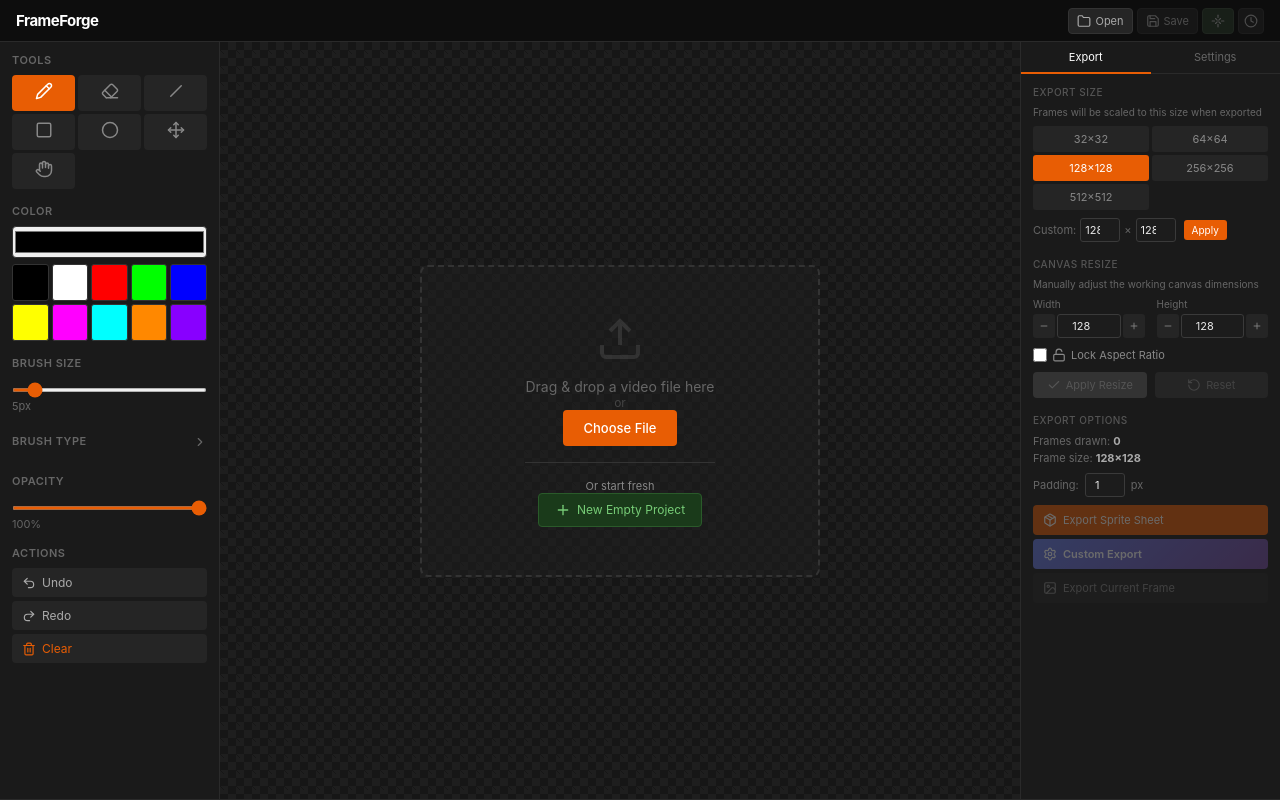
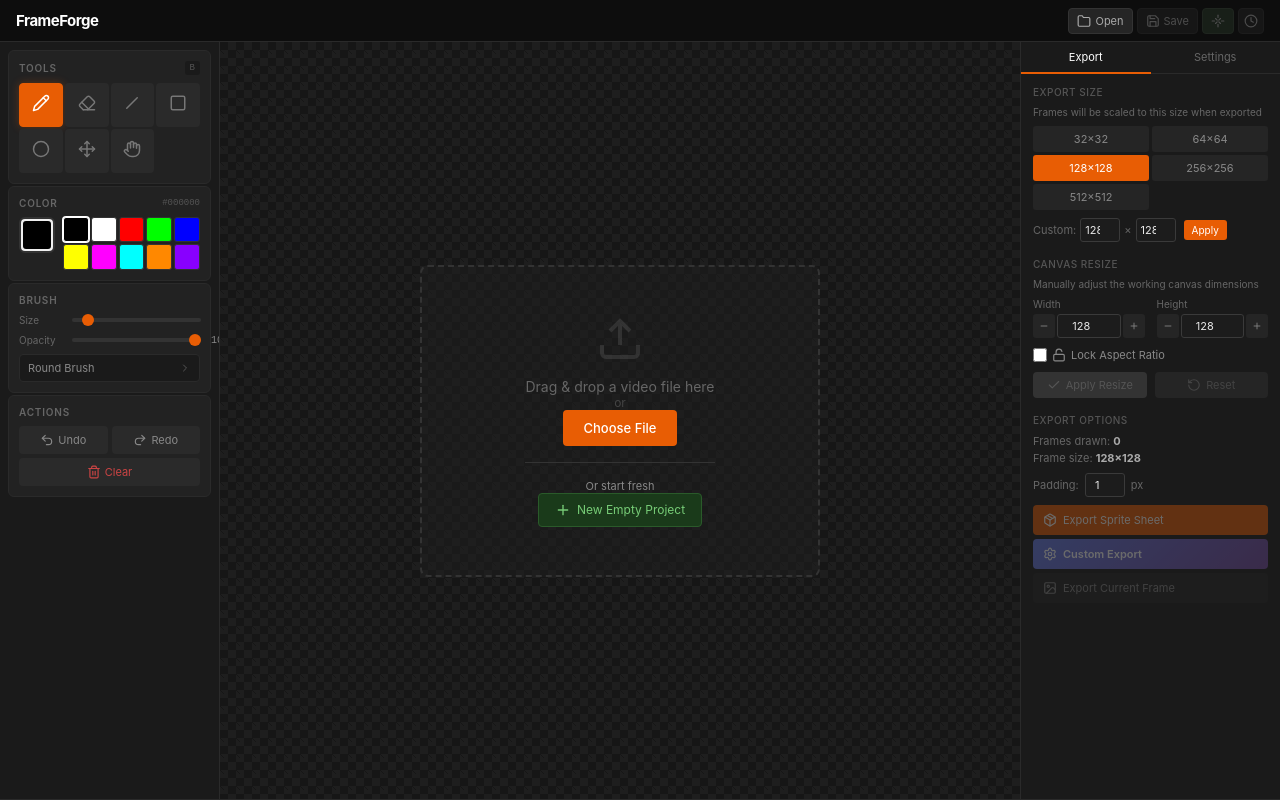
Before and after one commit to Luki3532/Animation, a Vue app in the folder animation-tracer/: page / in a window 1280 px wide. Built offline with nearby package versions, Linux system fonts and the light colour scheme.

Commit message:
feat: enhance ToolPalette component with improved section headers, tooltips, and layout adjustments

```diff
--- a/animation-tracer/src/components/ToolPalette.vue
+++ b/animation-tracer/src/components/ToolPalette.vue
@@ -1,7 +1,11 @@
 <template>
   <div class="tool-palette">
-    <div class="tool-section">
-      <h3>Tools</h3>
+    <!-- Tools Section -->
+    <div class="tool-section tools-section">
+      <div class="section-header">
+        <span class="section-title">Tools</span>
+        <span class="tool-hint" v-if="currentToolHotkey">{{ currentToolHotkey }}</span>
+      </div>
       <div class="tools-grid">
         <button
           v-for="tool in tools"
@@ -10,14 +14,20 @@
           @click="drawingStore.setTool(tool.id)"
           @mouseenter="drawingStore.setHoveredHint(getTooltip(tool))"
           @mouseleave="drawingStore.setHoveredHint('')"
+          :title="getTooltip(tool)"
         >
           <span v-html="tool.icon"></span>
         </button>
       </div>
     </div>
 
-    <div class="tool-section">
-      <h3>Color</h3>
+    <!-- Color Section -->
+    <div class="tool-section color-section">
+      <div class="section-header">
+        <span class="section-title">Color</span>
+        <span class="color-value">{{ drawingStore.toolSettings.color }}</span>
+      </div>
+      <div class="color-main">
         <input
           type="color"
           :value="drawingStore.toolSettings.color"
@@ -29,14 +39,24 @@
             v-for="color in colorPresets"
             :key="color"
             :style="{ background: color }"
+            :class="{ active: drawingStore.toolSettings.color === color }"
             class="color-preset"
             @click="drawingStore.setColor(color)"
           />
         </div>
       </div>
+    </div>
 
-    <div class="tool-section">
-      <h3>Brush Size</h3>
+    <!-- Brush Settings Section -->
+    <div class="tool-section brush-section">
+      <div class="section-header">
+        <span class="section-title">Brush</span>
+      </div>
+
+      <div class="brush-controls">
+        <div class="control-row">
+          <label>Size</label>
+          <div class="slider-with-value">
             <input
               type="range"
               min="1"
@@ -44,17 +64,30 @@
               :value="drawingStore.toolSettings.brushSize"
               @input="onBrushSizeChange"
             />
-      <span class="size-value">{{ drawingStore.toolSettings.brushSize }}px</span>
+            <span class="value-display">{{ drawingStore.toolSettings.brushSize }}</span>
+          </div>
         </div>
 
-    <div class="tool-section brush-palette-section">
-      <h3
-        class="collapsible-header"
-        @click="brushPaletteCollapsed = !brushPaletteCollapsed"
-      >
-        <span>Brush Type</span>
-        <ChevronDown :size="14" :class="{ rotated: brushPaletteCollapsed }" />
-      </h3>
+        <div class="control-row">
+          <label>Opacity</label>
+          <div class="slider-with-value">
+            <input
+              type="range"
+              min="0"
+              max="100"
+              :value="drawingStore.toolSettings.opacity * 100"
+              @input="onOpacityChange"
+            />
+            <span class="value-display">{{ Math.round(drawingStore.toolSettings.opacity * 100) }}%</span>
+          </div>
+        </div>
+      </div>
+
+      <!-- Brush Type (Collapsible) -->
+      <div class="brush-type-toggle" @click="brushPaletteCollapsed = !brushPaletteCollapsed">
+        <span>{{ currentBrushName }}</span>
+        <ChevronDown :size="12" :class="{ rotated: brushPaletteCollapsed }" />
+      </div>
       <div class="brush-palette" v-show="!brushPaletteCollapsed">
         <button
           v-for="brush in brushTypes"
@@ -64,43 +97,46 @@
           @mouseenter="drawingStore.setHoveredHint(brush.name)"
           @mouseleave="drawingStore.setHoveredHint('')"
           class="brush-preview"
+          :title="brush.name"
         >
           <div class="brush-shape" :class="brush.id"></div>
         </button>
       </div>
     </div>
 
-    <div class="tool-section">
-      <h3>Opacity</h3>
-      <input
-        type="range"
-        min="0"
-        max="100"
-        :value="drawingStore.toolSettings.opacity * 100"
-        @input="onOpacityChange"
-      />
-      <span class="size-value">{{ Math.round(drawingStore.toolSettings.opacity * 100) }}%</span>
+    <!-- Actions Section -->
+    <div class="tool-section actions-section">
+      <div class="section-header">
+        <span class="section-title">Actions</span>
       </div>
-
-    <div class="tool-section">
-      <h3>Actions</h3>
       <div class="action-buttons">
         <button
           @click="emit('undo')"
-          @mouseenter="drawingStore.setHoveredHint('Undo last action (Ctrl+Z)')"
+          @mouseenter="drawingStore.setHoveredHint('Undo (Ctrl+Z)')"
           @mouseleave="drawingStore.setHoveredHint('')"
-        ><Undo2 :size="14" /> Undo</button>
+          class="action-btn"
+        >
+          <Undo2 :size="14" />
+          <span>Undo</span>
+        </button>
         <button
           @click="emit('redo')"
-          @mouseenter="drawingStore.setHoveredHint('Redo last undone action (Ctrl+Y)')"
+          @mouseenter="drawingStore.setHoveredHint('Redo (Ctrl+Y)')"
           @mouseleave="drawingStore.setHoveredHint('')"
-        ><Redo2 :size="14" /> Redo</button>
+          class="action-btn"
+        >
+          <Redo2 :size="14" />
+          <span>Redo</span>
+        </button>
         <button
           @click="emit('clear')"
-          class="danger"
-          @mouseenter="drawingStore.setHoveredHint('Clear all drawings on current frame')"
+          class="action-btn danger"
+          @mouseenter="drawingStore.setHoveredHint('Clear frame')"
           @mouseleave="drawingStore.setHoveredHint('')"
-        ><Trash2 :size="14" /> Clear</button>
+        >
+          <Trash2 :size="14" />
+          <span>Clear</span>
+        </button>
       </div>
     </div>
   </div>
@@ -187,6 +223,18 @@
 // Use either basic or artist tools based on setting
 const tools = computed(() => settingsStore.artistControls ? artistTools : basicTools)
 
+// Get current tool hotkey for display
+const currentToolHotkey = computed(() => {
+  const currentTool = tools.value.find(t => t.id === drawingStore.toolSettings.tool)
+  return currentTool?.hotkey || ''
+})
+
+// Get current brush name
+const currentBrushName = computed(() => {
+  const brush = brushTypes.find(b => b.id === drawingStore.toolSettings.brushType)
+  return brush?.name || 'Round Brush'
+})
+
 // Format tooltip text
 function getTooltip(tool: Tool): string {
   if (tool.id === 'pan') {
@@ -218,73 +266,123 @@
 
 <style scoped>
 .tool-palette {
-  padding: 12px;
+  padding: 8px;
   display: flex;
   flex-direction: column;
-  gap: 16px;
+  gap: 2px;
   overflow-y: auto;
   overflow-x: hidden;
   height: 100%;
+  background: #1a1a1a;
 }
 
-.tool-section h3 {
-  margin: 0 0 8px 0;
-  font-size: 11px;
+/* Section Styles */
+.tool-section {
+  background: #222;
+  border-radius: 6px;
+  padding: 10px;
+  border: 1px solid #2a2a2a;
+}
+
+.section-header {
+  display: flex;
+  align-items: center;
+  justify-content: space-between;
+  margin-bottom: 8px;
+}
+
+.section-title {
+  font-size: 10px;
   text-transform: uppercase;
-  letter-spacing: 0.5px;
+  letter-spacing: 0.8px;
   color: #666;
   font-weight: 600;
-  line-height: 1.2;
 }
 
+.tool-hint {
+  font-size: 9px;
+  color: #555;
+  background: #1a1a1a;
+  padding: 2px 5px;
+  border-radius: 3px;
+  font-family: monospace;
+}
+
+/* Tools Grid */
 .tools-grid {
   display: grid;
-  grid-template-columns: repeat(3, 1fr);
-  gap: 3px;
-  overflow: visible;
+  grid-template-columns: repeat(4, 1fr);
+  gap: 2px;
 }
 
 .tools-grid button {
-  height: 36px;
-  background: #252525;
+  aspect-ratio: 1;
+  background: #2a2a2a;
   border-radius: 4px;
-  font-size: 15px;
   display: flex;
   align-items: center;
   justify-content: center;
-  color: #888;
-  position: relative;
+  color: #777;
+  transition: all 0.15s ease;
+  border: 1px solid transparent;
 }
 
 .tools-grid button svg {
-  width: 18px;
-  height: 18px;
+  width: 16px;
+  height: 16px;
 }
 
 .tools-grid button:hover {
   background: #333;
-  color: #fff;
+  color: #bbb;
+  border-color: #444;
 }
 
 .tools-grid button.active {
   background: var(--accent, #e85d04);
   color: #fff;
+  border-color: var(--accent, #e85d04);
+  box-shadow: 0 0 8px rgba(232, 93, 4, 0.3);
+}
+
+/* Color Section */
+.color-value {
+  font-size: 9px;
+  color: #555;
+  font-family: monospace;
+  text-transform: uppercase;
+}
+
+.color-main {
+  display: flex;
+  gap: 8px;
+  align-items: flex-start;
 }
 
 .color-picker {
-  width: 100%;
-  height: 32px;
-  border-radius: 4px;
+  width: 36px;
+  height: 36px;
+  border-radius: 6px;
   cursor: pointer;
   padding: 0;
-  border: 1px solid #333;
+  border: 2px solid #333;
+  flex-shrink: 0;
+}
+
+.color-picker::-webkit-color-swatch-wrapper {
+  padding: 2px;
+}
+
+.color-picker::-webkit-color-swatch {
+  border-radius: 3px;
+  border: none;
 }
 
 .color-presets {
   display: grid;
   grid-template-columns: repeat(5, 1fr);
-  gap: 3px;
-  margin-top: 6px;
+  gap: 2px;
+  flex: 1;
 }
 
 .color-preset {
@@ -292,104 +390,118 @@
   border: 1px solid #333;
   border-radius: 3px;
   cursor: pointer;
+  transition: all 0.15s ease;
+}
+
+.color-preset:hover {
+  transform: scale(1.1);
+  z-index: 1;
+  border-color: #555;
+}
+
+.color-preset.active {
+  border-color: #fff;
+  box-shadow: 0 0 0 1px #fff;
+}
+
+/* Brush Controls */
+.brush-controls {
+  display: flex;
+  flex-direction: column;
+  gap: 8px;
+  margin-bottom: 8px;
+}
+
+.control-row {
+  display: flex;
+  align-items: center;
+  gap: 8px;
+}
+
+.control-row label {
+  font-size: 10px;
+  color: #666;
+  width: 45px;
+  flex-shrink: 0;
+}
+
+.slider-with-value {
+  display: flex;
+  align-items: center;
+  gap: 6px;
+  flex: 1;
+}
+
+.slider-with-value input[type="range"] {
+  flex: 1;
+  height: 4px;
+  -webkit-appearance: none;
+  background: #333;
+  border-radius: 2px;
+  outline: none;
+}
+
+.slider-with-value input[type="range"]::-webkit-slider-thumb {
+  -webkit-appearance: none;
+  width: 12px;
+  height: 12px;
+  background: var(--accent, #e85d04);
+  border-radius: 50%;
+  cursor: pointer;
   transition: transform 0.1s;
 }
 
-.color-preset:hover {
-  transform: scale(1.15);
-  z-index: 1;
+.slider-with-value input[type="range"]::-webkit-slider-thumb:hover {
+  transform: scale(1.2);
 }
 
-input[type="range"] {
-  width: 100%;
-  height: 4px;
+.value-display {
+  font-size: 10px;
+  color: #888;
+  min-width: 28px;
+  text-align: right;
+  font-family: monospace;
 }
 
-.size-value {
-  font-size: 11px;
-  color: #666;
-  display: block;
-  margin-top: 4px;
-}
-
-.action-buttons {
-  display: flex;
-  flex-direction: column;
-  gap: 4px;
-}
-
-.action-buttons button {
-  padding: 7px 10px;
-  background: #252525;
-  border-radius: 4px;
-  text-align: left;
-  font-size: 12px;
-  color: #aaa;
-  display: flex;
-  align-items: center;
-  gap: 6px;
-  overflow: hidden;
-  white-space: nowrap;
-  text-overflow: ellipsis;
-  min-width: 0;
-}
-
-.action-buttons button svg {
-  flex-shrink: 0;
-}
-
-.action-buttons button:hover {
-  background: #333;
-  color: #fff;
-}
-
-.action-buttons button.danger {
-  color: #e85d04;
-}
-
-.action-buttons button.danger:hover {
-  background: #e85d04;
-  color: #fff;
-}
-
-/* Collapsible header styles */
-.collapsible-header {
+/* Brush Type Toggle */
+.brush-type-toggle {
   display: flex;
   align-items: center;
   justify-content: space-between;
+  padding: 6px 8px;
+  background: #1a1a1a;
+  border-radius: 4px;
   cursor: pointer;
-  user-select: none;
-  padding: 2px 0;
-  border-radius: 3px;
-  transition: background 0.15s ease;
+  font-size: 11px;
+  color: #888;
+  transition: all 0.15s ease;
+  border: 1px solid #2a2a2a;
 }
 
-.collapsible-header:hover {
-  background: rgba(255, 255, 255, 0.05);
+.brush-type-toggle:hover {
+  background: #252525;
+  color: #aaa;
 }
 
-.collapsible-header svg {
+.brush-type-toggle svg {
   transition: transform 0.2s ease;
-  color: #666;
+  color: #555;
 }
 
-.collapsible-header svg.rotated {
+.brush-type-toggle svg.rotated {
   transform: rotate(-90deg);
 }
 
-/* MS Paint Brush Palette Styles */
-.brush-palette-section {
-  margin-top: 4px;
-}
-
+/* Brush Palette */
 .brush-palette {
   display: grid;
   grid-template-columns: repeat(3, 1fr);
-  gap: 3px;
+  gap: 2px;
+  margin-top: 6px;
+  padding: 4px;
   background: #1a1a1a;
-  padding: 4px;
   border-radius: 4px;
-  border: 1px solid #333;
+  border: 1px solid #2a2a2a;
 }
 
 .brush-preview {
@@ -406,7 +518,7 @@
 
 .brush-preview:hover {
   background: #333;
-  border-color: #555;
+  border-color: #444;
 }
 
 .brush-preview.active {
@@ -415,10 +527,10 @@
 }
 
 .brush-shape {
-  width: 16px;
-  height: 16px;
+  width: 14px;
+  height: 14px;
   background: currentColor;
-  color: #888;
+  color: #666;
 }
 
 .brush-preview:hover .brush-shape,
@@ -426,76 +538,56 @@
   color: #fff;
 }
 
-/* Round brush - circle */
-.brush-shape.round {
-  border-radius: 50%;
+/* Brush shape variants */
+.brush-shape.round { border-radius: 50%; }
+.brush-shape.square { border-radius: 0; }
+.brush-shape.slash-right { width: 3px; height: 16px; transform: rotate(-45deg); border-radius: 1px; }
+.brush-shape.slash-left { width: 3px; height: 16px; transform: rotate(45deg); border-radius: 1px; }
+.brush-shape.calligraphy { width: 5px; height: 16px; border-radius: 2px; transform: rotate(-30deg); }
+.brush-shape.oil { border-radius: 50%; box-shadow: 0 0 3px currentColor; opacity: 0.9; }
+.brush-shape.crayon { border-radius: 2px; background: linear-gradient(135deg, currentColor 0%, transparent 20%, currentColor 25%, transparent 40%, currentColor 45%, transparent 60%, currentColor 65%, transparent 80%, currentColor 100%); }
+.brush-shape.marker { border-radius: 3px; width: 10px; height: 16px; opacity: 0.7; }
+.brush-shape.pencil-tip { width: 7px; height: 7px; transform: rotate(45deg); border-radius: 1px; }
+
+/* Action Buttons */
+.action-buttons {
+  display: grid;
+  grid-template-columns: 1fr 1fr;
+  gap: 4px;
 }
 
-/* Square brush - no border radius */
-.brush-shape.square {
-  border-radius: 0;
+.action-btn {
+  padding: 6px 8px;
+  background: #2a2a2a;
+  border-radius: 4px;
+  font-size: 11px;
+  color: #888;
+  display: flex;
+  align-items: center;
+  justify-content: center;
+  gap: 4px;
+  transition: all 0.15s ease;
+  border: 1px solid transparent;
 }
 
-/* Forward slash brush */
-.brush-shape.slash-right {
-  width: 4px;
-  height: 18px;
-  transform: rotate(-45deg);
-  border-radius: 2px;
+.action-btn:hover {
+  background: #333;
+  color: #bbb;
+  border-color: #444;
 }
 
-/* Back slash brush */
-.brush-shape.slash-left {
-  width: 4px;
-  height: 18px;
-  transform: rotate(45deg);
-  border-radius: 2px;
+.action-btn.danger {
+  grid-column: span 2;
+  color: #c44;
 }
 
-/* Calligraphy brush - diagonal oval */
-.brush-shape.calligraphy {
-  width: 6px;
-  height: 18px;
-  border-radius: 3px;
-  transform: rotate(-30deg);
+.action-btn.danger:hover {
+  background: #e85d04;
+  color: #fff;
+  border-color: #e85d04;
 }
 
-/* Oil brush - soft circle with glow effect */
-.brush-shape.oil {
-  border-radius: 50%;
-  box-shadow: 0 0 4px currentColor, 0 0 8px currentColor;
-  opacity: 0.9;
-}
-
-/* Crayon - rough textured edge */
-.brush-shape.crayon {
-  border-radius: 2px;
-  background: linear-gradient(135deg,
-    currentColor 0%,
-    transparent 20%,
-    currentColor 25%,
-    transparent 40%,
-    currentColor 45%,
-    transparent 60%,
-    currentColor 65%,
-    transparent 80%,
-    currentColor 100%
-  );
-}
-
-/* Marker - rounded rectangle with transparency hint */
-.brush-shape.marker {
-  border-radius: 4px;
-  width: 12px;
-  height: 18px;
-  opacity: 0.7;
-}
-
-/* Pencil tip - small diamond/point */
-.brush-shape.pencil-tip {
-  width: 8px;
-  height: 8px;
-  transform: rotate(45deg);
-  border-radius: 1px;
+.action-btn svg {
+  flex-shrink: 0;
 }
 </style>
```
Lines whose indentation alone changed are shown as unchanged.
